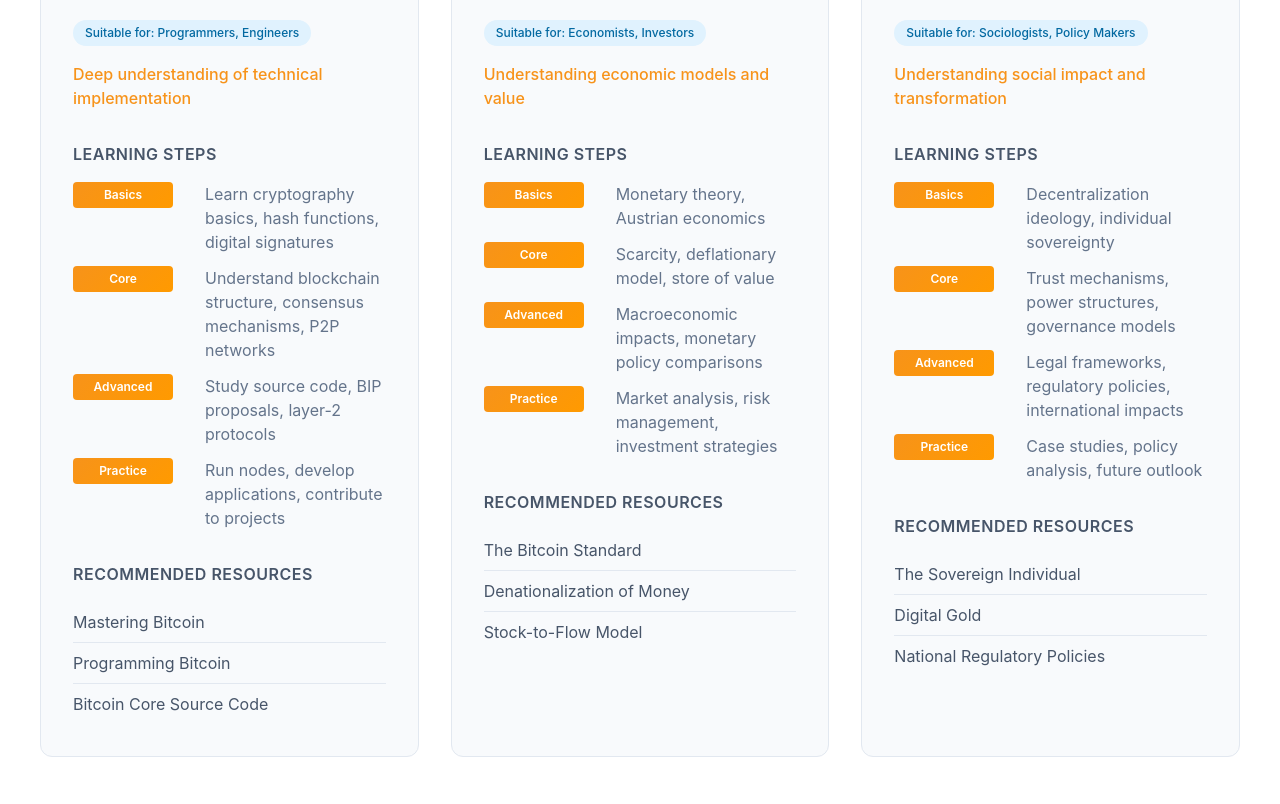
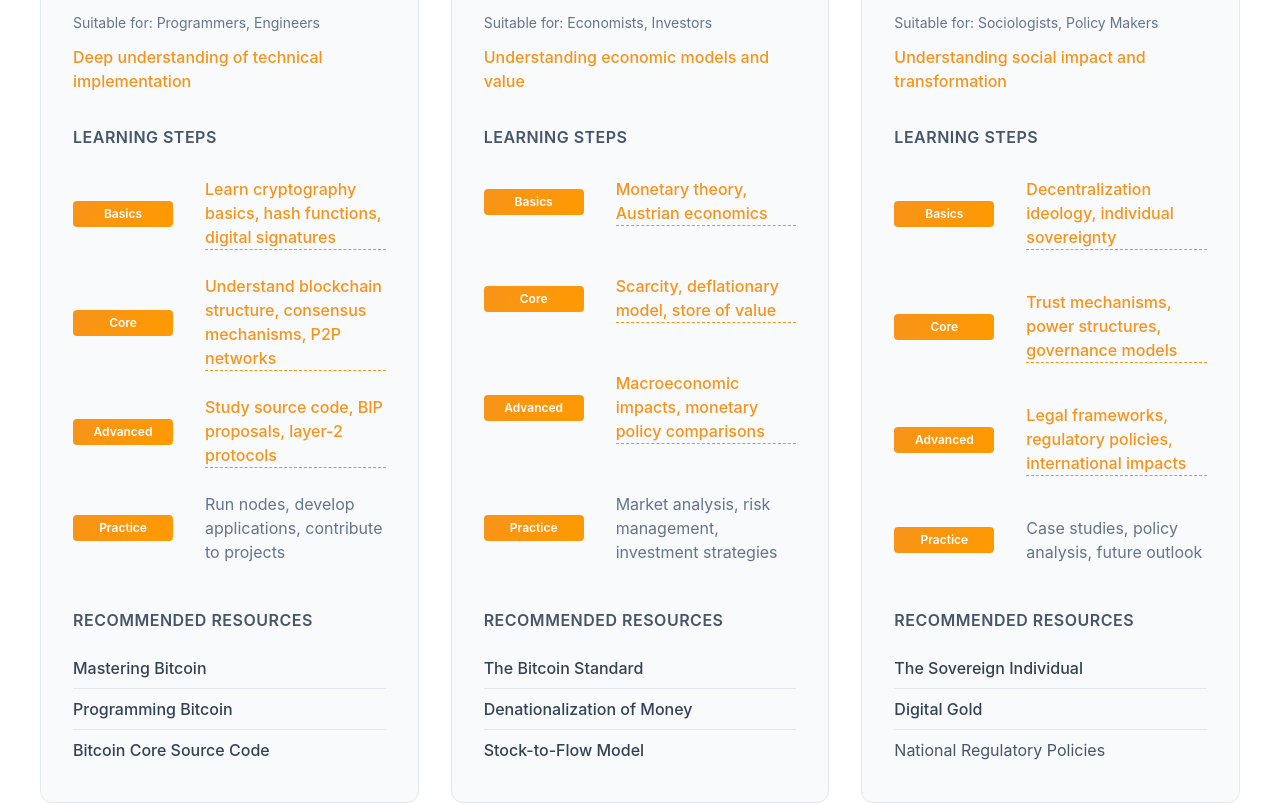
Before and after one commit to adshao/bitcoin-primer, a React (Vite) app: page /study-guide in a window 1280 px wide. Shown: the part 1340-2144 px from the top of the page. Built offline with nearby package versions, Linux system fonts and the light colour scheme.

Commit message:
Add link to study path
Signed-off-by: adshao <tjusgj@gmail.com>

```diff
--- a/src/components/Layout.jsx
+++ b/src/components/Layout.jsx
@@ -115,7 +115,7 @@ function Layout({ children }) {
               </LocalizedLink>
               <LocalizedLink
                 to="/articles"
-                className={`nav-item ${location.pathname.endsWith('/articles') ? 'active' : ''}`}
+                className={`nav-item ${location.pathname.includes('/articles') ? 'active' : ''}`}
               >
                 {t('nav.deepArticles')}
               </LocalizedLink>
@@ -184,7 +184,7 @@ function Layout({ children }) {
               </LocalizedLink>
               <LocalizedLink
                 to="/articles"
-                className={`mobile-link ${location.pathname.endsWith('/articles') ? 'active' : ''}`}
+                className={`mobile-link ${location.pathname.includes('/articles') ? 'active' : ''}`}
               >
                 <span className="mobile-link-icon">📖</span>
                 <span>{t('nav.deepArticles')}</span>
--- a/src/i18n/locales/en/studyGuide.json
+++ b/src/i18n/locales/en/studyGuide.json
@@ -60,7 +60,7 @@
         { "phase": "Practice", "content": "Run nodes, develop applications, contribute to projects" }
       ],
       "resourcesLabel": "Recommended Resources",
-      "resources": ["Mastering Bitcoin", "Programming Bitcoin", "Bitcoin Core Source Code"]
+      "resourceKeys": ["masteringBitcoin", "programmingBitcoin", "bitcoinCore"]
     },
     {
       "type": "Economic Route",
@@ -74,7 +74,7 @@
         { "phase": "Practice", "content": "Market analysis, risk management, investment strategies" }
       ],
       "resourcesLabel": "Recommended Resources",
-      "resources": ["The Bitcoin Standard", "Denationalization of Money", "Stock-to-Flow Model"]
+      "resourceKeys": ["bitcoinStandard", "denationalizationMoney", "stockToFlow"]
     },
     {
       "type": "Social Route",
@@ -88,7 +88,7 @@
         { "phase": "Practice", "content": "Case studies, policy analysis, future outlook" }
       ],
       "resourcesLabel": "Recommended Resources",
-      "resources": ["The Sovereign Individual", "Digital Gold", "National Regulatory Policies"]
+      "resourceKeys": ["sovereignIndividual", "digitalGold", "regulatoryPolicies"]
     }
   ],
   "pathSuitable": "Suitable for:",
@@ -254,6 +254,44 @@
     }
   ],
   "visitLink": "Visit →",
+  "resources": {
+    "masteringBitcoin": {
+      "name": "Mastering Bitcoin",
+      "url": "https://github.com/bitcoinbook/bitcoinbook"
+    },
+    "programmingBitcoin": {
+      "name": "Programming Bitcoin",
+      "url": "https://programmingbitcoin.com/"
+    },
+    "bitcoinCore": {
+      "name": "Bitcoin Core Source Code",
+      "url": "https://github.com/bitcoin/bitcoin"
+    },
+    "bitcoinStandard": {
+      "name": "The Bitcoin Standard",
+      "url": "https://saifedean.com/thebitcoinstandard/"
+    },
+    "denationalizationMoney": {
+      "name": "Denationalization of Money",
+      "url": "https://mises.org/library/denationalisation-money-argument-refined"
+    },
+    "stockToFlow": {
+      "name": "Stock-to-Flow Model",
+      "url": "https://www.lookintobitcoin.com/charts/stock-to-flow-model/"
+    },
+    "sovereignIndividual": {
+      "name": "The Sovereign Individual",
+      "url": "https://www.amazon.com/Sovereign-Individual-Mastering-Transition-Information/dp/0684832720"
+    },
+    "digitalGold": {
+      "name": "Digital Gold",
+      "url": "https://www.amazon.com/Digital-Gold-Bitcoin-Millionaires-Reinvent/dp/006236250X"
+    },
+    "regulatoryPolicies": {
+      "name": "National Regulatory Policies",
+      "url": null
+    }
+  },
   "summary": {
     "content": "Learning Bitcoin is an ongoing process that requires patience and persistence. Choose a path that suits you, apply the right methods, deepen understanding through practice, engage with the community, and you will gradually build a deep understanding of Bitcoin.",
     "viewPath": "View Learning Path",
--- a/src/i18n/locales/zh/studyGuide.json
+++ b/src/i18n/locales/zh/studyGuide.json
@@ -60,7 +60,7 @@
         { "phase": "实践", "content": "搭建节点、开发应用、参与贡献" }
       ],
       "resourcesLabel": "推荐资源",
-      "resources": ["Mastering Bitcoin", "Programming Bitcoin", "Bitcoin Core源码"]
+      "resourceKeys": ["masteringBitcoin", "programmingBitcoin", "bitcoinCore"]
     },
     {
       "type": "经济路线",
@@ -74,7 +74,7 @@
         { "phase": "实践", "content": "市场分析、风险管理、投资策略" }
       ],
       "resourcesLabel": "推荐资源",
-      "resources": ["The Bitcoin Standard", "货币的非国家化", "Stock-to-Flow模型"]
+      "resourceKeys": ["bitcoinStandard", "denationalizationMoney", "stockToFlow"]
     },
     {
       "type": "社会路线",
@@ -88,7 +88,7 @@
         { "phase": "实践", "content": "案例研究、政策分析、未来展望" }
       ],
       "resourcesLabel": "推荐资源",
-      "resources": ["The Sovereign Individual", "Digital Gold", "各国监管政策"]
+      "resourceKeys": ["sovereignIndividual", "digitalGold", "regulatoryPolicies"]
     }
   ],
   "pathSuitable": "适合：",
@@ -254,6 +254,44 @@
     }
   ],
   "visitLink": "访问 →",
+  "resources": {
+    "masteringBitcoin": {
+      "name": "Mastering Bitcoin",
+      "url": "https://github.com/bitcoinbook/bitcoinbook"
+    },
+    "programmingBitcoin": {
+      "name": "Programming Bitcoin",
+      "url": "https://programmingbitcoin.com/"
+    },
+    "bitcoinCore": {
+      "name": "Bitcoin Core源码",
+      "url": "https://github.com/bitcoin/bitcoin"
+    },
+    "bitcoinStandard": {
+      "name": "The Bitcoin Standard",
+      "url": "https://saifedean.com/thebitcoinstandard/"
+    },
+    "denationalizationMoney": {
+      "name": "货币的非国家化",
+      "url": "https://mises.org/library/denationalisation-money-argument-refined"
+    },
+    "stockToFlow": {
+      "name": "Stock-to-Flow模型",
+      "url": "https://www.lookintobitcoin.com/charts/stock-to-flow-model/"
+    },
+    "sovereignIndividual": {
+      "name": "The Sovereign Individual",
+      "url": "https://www.amazon.com/Sovereign-Individual-Mastering-Transition-Information/dp/0684832720"
+    },
+    "digitalGold": {
+      "name": "Digital Gold",
+      "url": "https://www.amazon.com/Digital-Gold-Bitcoin-Millionaires-Reinvent/dp/006236250X"
+    },
+    "regulatoryPolicies": {
+      "name": "各国监管政策",
+      "url": null
+    }
+  },
   "summary": {
     "content": "比特币学习是一个持续的过程，需要耐心和坚持。选择适合自己的路径，运用正确的方法，通过实践加深理解，参与社区交流，你将逐步建立对比特币的深刻认识。",
     "viewPath": "查看学习路径",
--- a/src/pages/StudyGuide.css
+++ b/src/pages/StudyGuide.css
@@ -173,14 +173,16 @@
   border-radius: 12px;
   padding: 2rem;
   border: 1px solid #e2e8f0;
+  display: flex;
+  flex-direction: column;
+  height: 100%;
 }
 
 .path-header {
   display: flex;
   align-items: center;
   gap: 1rem;
-  margin-bottom: 1rem;
-  flex-wrap: wrap;
+  margin-bottom: 0.5rem;
 }
 
 .path-icon {
@@ -191,16 +193,14 @@
   font-size: 1.5rem;
   font-weight: 600;
   color: #0f0f23;
+  margin: 0;
   flex: 1;
 }
 
 .path-suitable {
-  padding: 0.25rem 0.75rem;
-  background: #e0f2fe;
-  color: #0369a1;
-  border-radius: 20px;
-  font-size: 0.75rem;
-  font-weight: 500;
+  color: #64748b;
+  font-size: 0.875rem;
+  margin: 0 0 0.75rem 0;
 }
 
 .path-focus {
@@ -211,6 +211,9 @@
 
 .path-steps {
   margin-bottom: 2rem;
+  flex: 1;
+  display: flex;
+  flex-direction: column;
 }
 
 .path-steps h4,
@@ -223,12 +226,20 @@
   letter-spacing: 0.5px;
 }
 
+.steps-list {
+  flex: 1;
+  display: flex;
+  flex-direction: column;
+  justify-content: space-between;
+}
+
 .step-item {
   display: grid;
   grid-template-columns: 100px 1fr;
   gap: 2rem;
-  margin-bottom: 0.75rem;
-  align-items: flex-start;
+  align-items: center;
+  min-height: 50px;
+  padding: 0.75rem 0;
 }
 
 .step-phase {
@@ -251,6 +262,24 @@
   text-align: left;
 }
 
+.step-content-link {
+  color: #f7931a;
+  text-decoration: none;
+  line-height: 1.5;
+  transition: all 0.3s ease;
+  border-bottom: 1px dashed #f7931a;
+  text-align: left;
+}
+
+.step-content-link:hover {
+  color: #d87000;
+  border-bottom-style: solid;
+}
+
+.path-resources {
+  margin-top: auto;
+}
+
 .path-resources ul {
   list-style: none;
   padding: 0;
@@ -264,6 +293,17 @@
 
 .path-resources li:last-child {
   border-bottom: none;
+}
+
+.resource-link {
+  color: #f7931a;
+  text-decoration: none;
+  transition: all 0.3s ease;
+}
+
+.resource-link:hover {
+  color: #d87000;
+  text-decoration: underline;
 }
 
 /* Study Methods Section */
--- a/src/pages/StudyGuide.jsx
+++ b/src/pages/StudyGuide.jsx
@@ -1,3 +1,4 @@
+import LocalizedLink from '../components/LocalizedLink'
 import { useFormattedTranslation } from '../hooks/useFormattedTranslation'
 import SEO from '../components/SEO'
 import { useSEO } from '../hooks/useSEO'
@@ -12,6 +13,7 @@ function StudyGuide() {
   const studyMethods = t('studyGuide:methods', { returnObjects: true })
   const exerciseLevels = t('studyGuide:exercises.levels', { returnObjects: true })
   const communityEngagement = t('studyGuide:community', { returnObjects: true })
+  const resourcesData = t('studyGuide:resources', { returnObjects: true })
 
   // Icons for each section (not translated)
   const principleIcons = ['💡', '🔬', '🔍', '🤔']
@@ -31,6 +33,28 @@ function StudyGuide() {
     'Bitcoin.org': 'https://bitcoin.org',
     'Lopp.net': 'https://lopp.net/bitcoin.html',
     '21 Lessons': 'https://21lessons.com'
+  }
+
+  // Define path mappings for each learning path and step
+  const pathMappings = {
+    0: { // Technical route
+      0: '/computer-science', // Basics - cryptography
+      1: '/computer-science', // Core - blockchain structure
+      2: '/computer-science', // Advanced - source code
+      3: null // Practice - no specific page
+    },
+    1: { // Economic route
+      0: '/economics', // Basics - monetary theory
+      1: '/money', // Core - scarcity, store of value
+      2: '/banking', // Advanced - macroeconomic impacts
+      3: null // Practice - no specific page
+    },
+    2: { // Social route
+      0: '/philosophy', // Basics - decentralization ideology
+      1: '/politics', // Core - trust mechanisms, power structures
+      2: '/law', // Advanced - legal frameworks
+      3: null // Practice - no specific page
+    }
   }
 
   return (
@@ -80,26 +104,49 @@ function StudyGuide() {
                 <div className="path-header">
                   <span className="path-icon">{pathIcons[index]}</span>
                   <h3 className="path-type">{path.type}</h3>
-                  <span className="path-suitable">{t('studyGuide:pathSuitable')} {path.suitable}</span>
                 </div>
+                <p className="path-suitable">{t('studyGuide:pathSuitable')} {path.suitable}</p>
                 <p className="path-focus">{path.focus}</p>
 
                 <div className="path-steps">
                   <h4>{path.stepsLabel}</h4>
-                  {path.steps.map((step, i) => (
-                    <div key={i} className="step-item">
-                      <span className="step-phase">{step.phase}</span>
-                      <span className="step-content">{step.content}</span>
-                    </div>
-                  ))}
+                  <div className="steps-list">
+                    {path.steps.map((step, stepIndex) => {
+                      const stepPath = pathMappings[index]?.[stepIndex]
+                      return (
+                        <div key={stepIndex} className="step-item">
+                          <span className="step-phase">{step.phase}</span>
+                          {stepPath ? (
+                            <LocalizedLink to={stepPath} className="step-content-link">
+                              {step.content}
+                            </LocalizedLink>
+                          ) : (
+                            <span className="step-content">{step.content}</span>
+                          )}
+                        </div>
+                      )
+                    })}
+                  </div>
                 </div>
 
                 <div className="path-resources">
                   <h4>{path.resourcesLabel}</h4>
                   <ul>
-                    {path.resources.map((resource, i) => (
-                      <li key={i}>{resource}</li>
-                    ))}
+                    {path.resourceKeys?.map((resourceKey, i) => {
+                      const resource = resourcesData[resourceKey]
+                      if (!resource) return null
+                      return (
+                        <li key={i}>
+                          {resource.url ? (
+                            <a href={resource.url} target="_blank" rel="noopener noreferrer" className="resource-link">
+                              {resource.name}
+                            </a>
+                          ) : (
+                            resource.name
+                          )}
+                        </li>
+                      )
+                    })}
                   </ul>
                 </div>
               </div>
```
